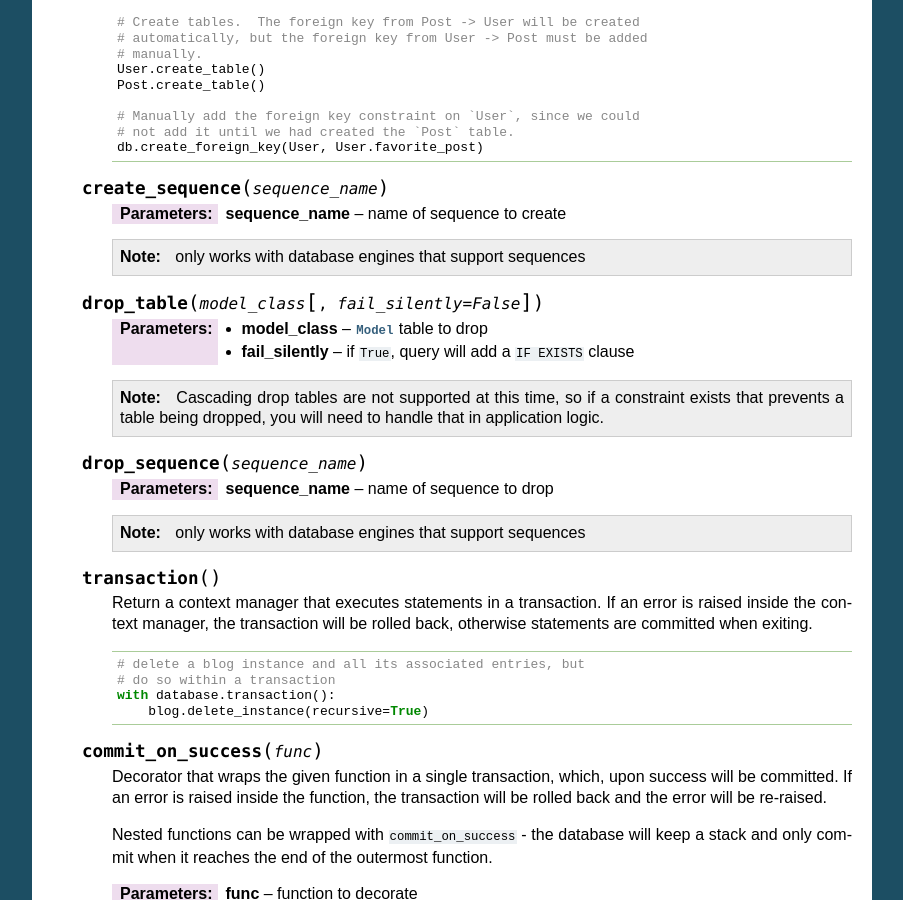
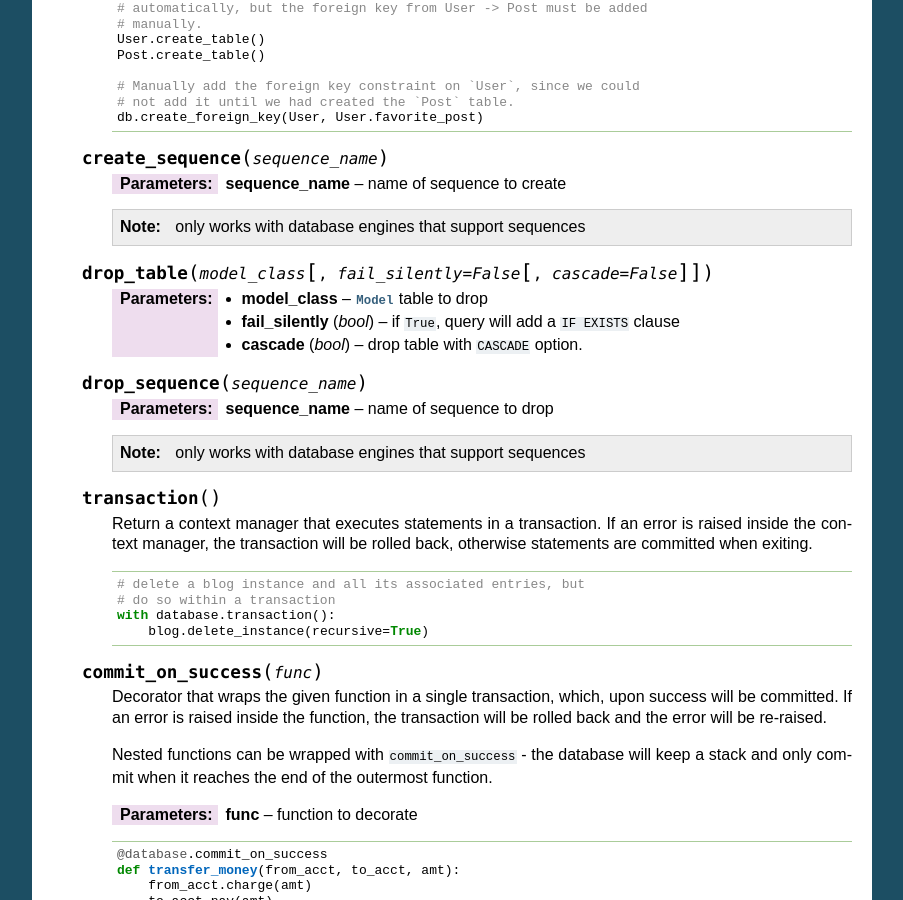
Before and after one commit to coleifer/peewee, a Sphinx documentation site: the page built from docs/peewee/api.rst, in a window 1280 px wide and 900 px high, scrolled down 23897 px. Shown: the whole window, without its empty margins (198-1101 px from the left). Built offline with Sphinx 7.4.7, drawn with Linux system fonts in a browser that asks for light colours; some of the changed text lies outside the part shown.

Commit message:
Adding docs on cascading drop table.

```diff
--- a/docs/peewee/api.rst
+++ b/docs/peewee/api.rst
@@ -240,16 +240,13 @@ Models
             database.connect()
             SomeModel.create_table()  # Execute the create table query.
 
-    .. py:classmethod:: drop_table([fail_silently=False])
+    .. py:classmethod:: drop_table([fail_silently=False[, cascade=False]])
 
         :param bool fail_silently: If set to ``True``, the query will check for
           the existence of the table before attempting to remove.
+        :param bool cascade: Drop table with ``CASCADE`` option.
 
         Drop the table for the given model.
-
-        .. note::
-            Cascading deletes are not handled by this method, nor is the
-            removal of any constraints.
 
     .. py:classmethod:: table_exists()
 
@@ -1494,15 +1491,11 @@ Database and its subclasses
 
         .. note:: only works with database engines that support sequences
 
-    .. py:method:: drop_table(model_class[, fail_silently=False])
+    .. py:method:: drop_table(model_class[, fail_silently=False[, cascade=False]])
 
         :param model_class: :py:class:`Model` table to drop
-        :param fail_silently: if ``True``, query will add a ``IF EXISTS`` clause
-
-        .. note::
-            Cascading drop tables are not supported at this time, so if a constraint
-            exists that prevents a table being dropped, you will need to handle
-            that in application logic.
+        :param bool fail_silently: if ``True``, query will add a ``IF EXISTS`` clause
+        :param bool cascade: drop table with ``CASCADE`` option.
 
     .. py:method:: drop_sequence(sequence_name)
 
```
